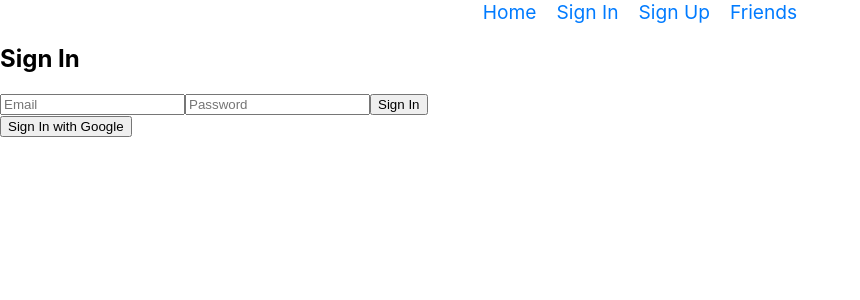
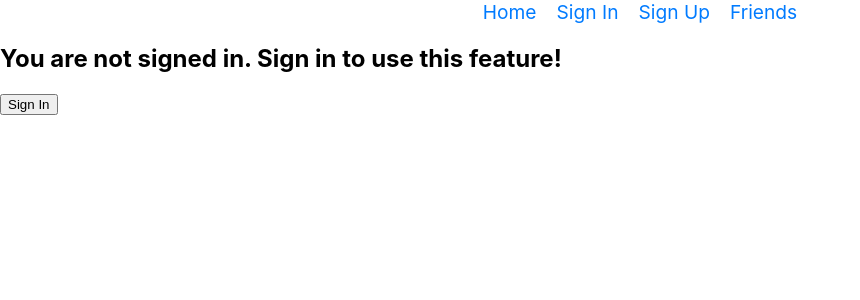
Before and after one commit to 60eokk/find-my-app, a React (Create React App) app: page /friends in a window 1280 px wide. Before the commit this address led to /signin. Shown: the top 300 px of the page, without its empty margins (0-860 px from the left). Built offline with nearby package versions, Linux system fonts and the light colour scheme.

Commit message:
fixed unauthenticated user to signin page routing

```diff
--- a/src/friends.js
+++ b/src/friends.js
@@ -9,10 +9,12 @@ const Friends = () => {
   const [friends, setFriends] = useState([]); // initialized as emptry array, setFriends updates friends state
   const [email, setEmail] = useState(''); // initialized as empty string, setEmail updates email state
   const navigate = useNavigate();
+  const [isAuthenticated, setIsAuthenticated] = useState(false); // track if the user is authenticated
 
   // real time friend list update
   useEffect(() => {
     if (auth.currentUser) {
+      setIsAuthenticated(true);
       const unsubscribe = onSnapshot(
         doc(db, "friends", auth.currentUser.uid), // reference back to Firestore document in "friends" collection for currently authenticated user
         (doc) => { // callback function that runs every time document changes
@@ -23,29 +25,42 @@ const Friends = () => {
       return () => unsubscribe(); // prevent memory leak
       } else {
       console.error("User is not authenticated. Redirect to Sign In page")
-      navigate("/signin"); // Redirect to Sign In page
+      setIsAuthenticated(false);
     }
   }, [navigate]);
 
+
+
   // asynchronous function that is called when user wants to add a friend
   const addFriend = async () => {
-    const friendDoc = await getDoc(doc(db, "users", email)); // getDoc fetches document's data, await pauses function execution until data is fetched
+    if (!auth.currentUser) {
+      console.error("User is not authenticated. Cannot add friends.");
+      return;
+    }
+
+    const friendDoc = await getDoc(doc(db, "users", email));
     if (friendDoc.exists()) {
-      const userFriendsRef = doc(db, "friends", auth.currentUser.uid); // gets reference to "friends" document for signed-in users
-      await setDoc( // update with new friends array
+      const userFriendsRef = doc(db, "friends", auth.currentUser.uid);
+      await setDoc(
         userFriendsRef,
         {
           friends: [...friends, email],
         },
-        { merge: true } // ensures only "friends" field is updated
+        { merge: true }
       );
     } else {
       console.error("Friend not found!");
     }
   };
 
+  const handleSignInClick = () => {
+    navigate("/signin"); // Navigate to the sign-in page
+  };
+
 
   return (
+    <div>
+      {isAuthenticated ? (
         <div>
           <h2>My Friends</h2>
           <input
@@ -61,6 +76,13 @@ const Friends = () => {
             ))}
           </ul>
         </div>
+      ) : (
+        <div>
+          <h2>You are not signed in. Sign in to use this feature!</h2>
+          <button onClick={handleSignInClick}>Sign In</button>
+        </div>
+      )}
+    </div>
   );
 };
 
```
Also changed, not shown: src/Signup.js (line endings or trailing spaces). Lines whose indentation alone changed are shown as unchanged.
